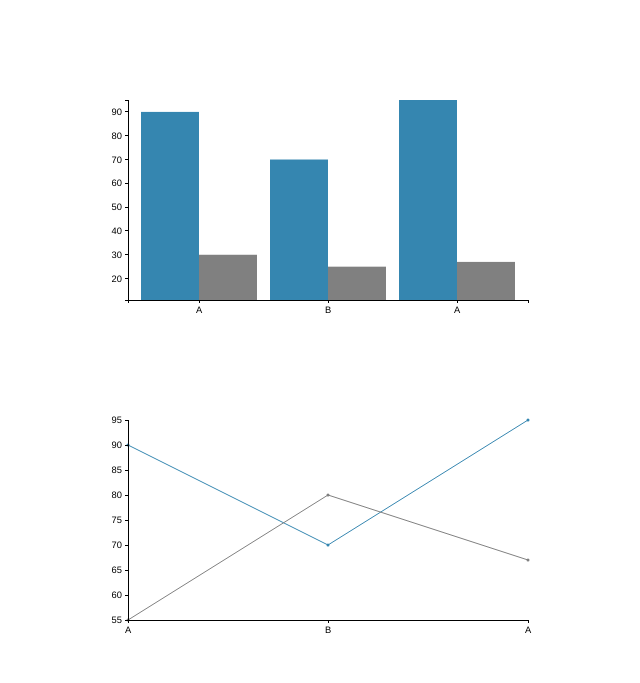
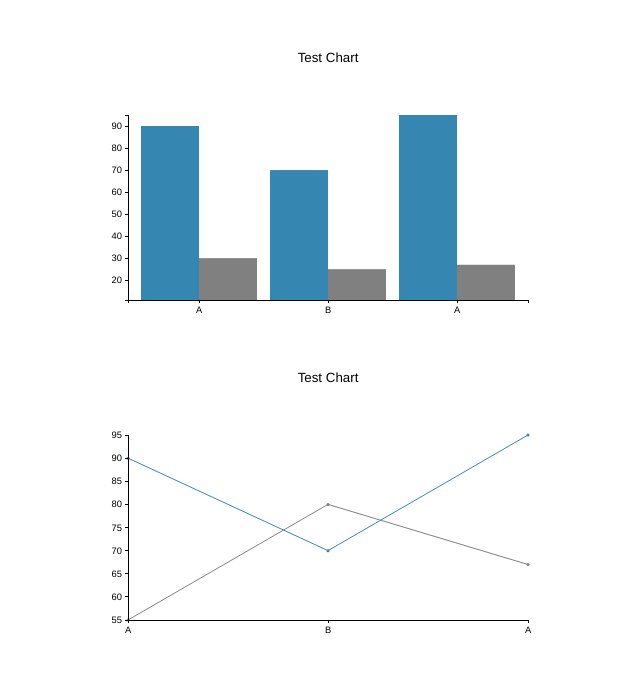
Before and after one commit to sergeyt/d3-gems, a website: page demo/index.html in a window 1280 px wide. Shown: the whole page, without its empty margins (172-812 px from the left). Drawn offline with nearby package versions, Linux system fonts and the light colour scheme.

Commit message:
rendering of chart title (issue #5)

```diff
--- a/demo/index.html
+++ b/demo/index.html
@@ -36,6 +36,7 @@
 	<!-- base.js should be include first! -->
 	<script src="../src/base.js"></script>
 	<script src="../src/common.js"></script>
+	<script src="../src/title.js"></script>
 	<script src="../src/axes.js"></script>
 	<script src="../src/plot.js"></script>
 	<script src="../src/renderer.js"></script>
--- a/src/base.js
+++ b/src/base.js
@@ -41,17 +41,23 @@ d3.chart = function() {
 
 			var renderer = d3.chart.renderer(def);
 			var ctx = renderer.init(def);
-			ctx = _.extend(ctx, {def: def, renderer: renderer});
+			ctx = _.extend(ctx, {
+				def: def,
+				renderer: renderer,
+				container: this
+			});
 
 			// prepare axes factories
 			d3.chart.axes(ctx);
+
+			var title = d3.chart.title(ctx);
 
 			// TODO create div container for chart elements (title, legend, svg)
 			// TODO chart layout
 
 			var layout = {
 				width: width,
-				height: height,
+				height: height - title.height,
 				margin: {
 					left: 50,
 					top: 50,
--- /dev/null
+++ b/src/title.js
@@ -0,0 +1,26 @@
+// rendering of chart title
+(function(){
+
+	d3.chart.title = function(ctx) {
+
+		var def = ctx.def.title;
+		if (!def || !def.text) {
+			return {
+				element: null,
+				height: 0
+			};
+		}
+
+		var element = $('<div>')
+			.addClass('title')
+			.css('text-align', def.position || 'center')
+			.text(def.text)
+			.appendTo($(ctx.container));
+
+		return {
+			element: element,
+			height: element.outerHeight()
+		};
+	}
+
+})();
```
